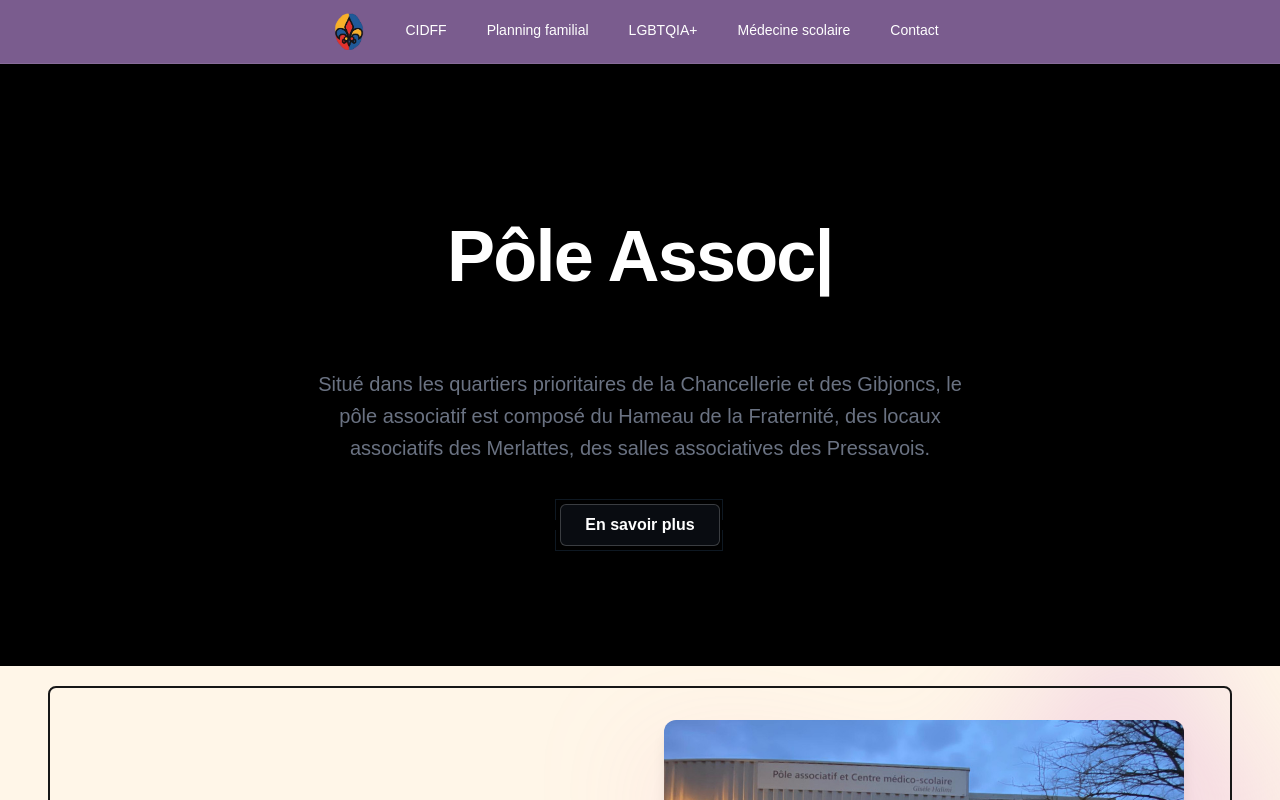
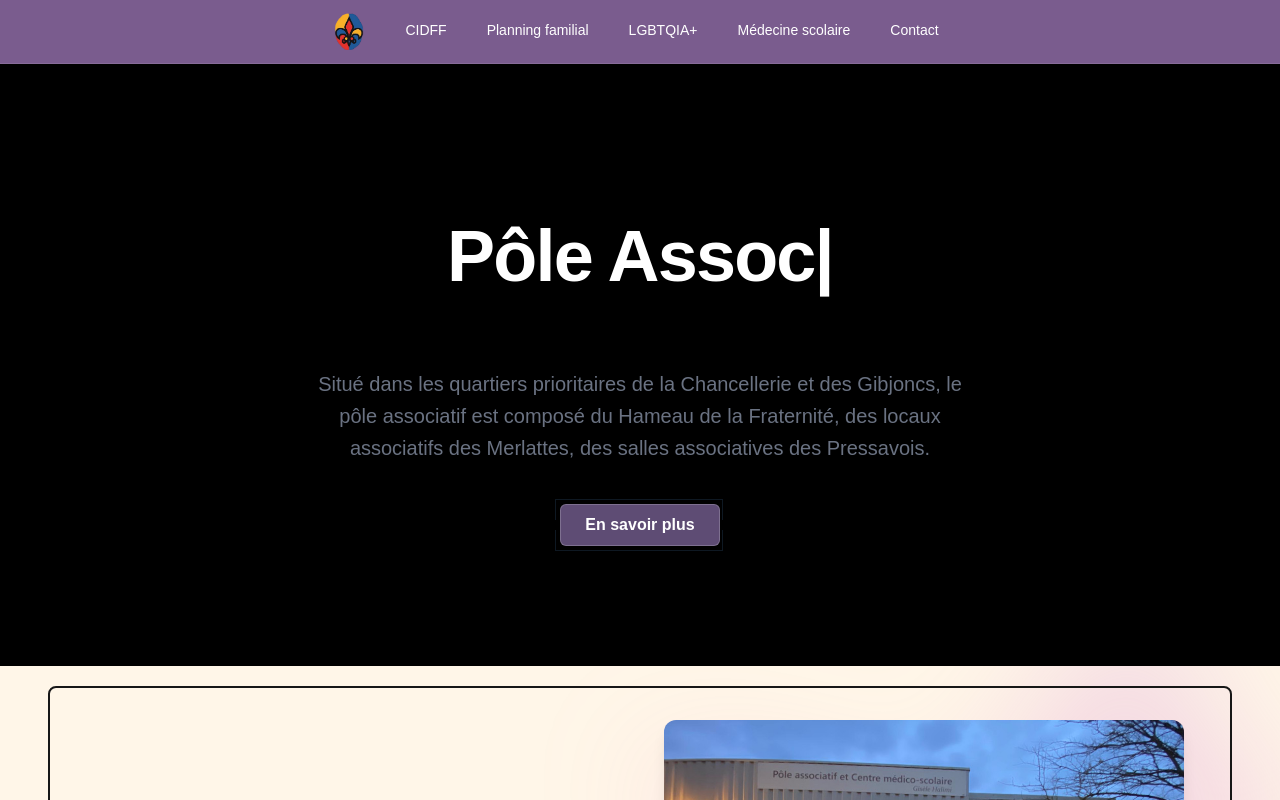
Before and after one commit to Dyls00/gisele_halimi_web_page, a Next.js app: page / in a window 1280 px wide. Shown: the top 800 px of the page. Built offline with nearby package versions, Linux system fonts and the light colour scheme.

Commit message:
Nouvelle couleur bouton du haut

```diff
--- a/app/components/accueilComponent.jsx
+++ b/app/components/accueilComponent.jsx
@@ -53,7 +53,7 @@ export default function AccueilComponent() {
               </p>
               <div className="mt-10 flex items-center justify-center gap-x-6">
                 <div className="button-borders">
-            <button className="group/button relative inline-flex items-center justify-center overflow-hidden rounded-md bg-gray-800/30 backdrop-blur-lg px-6 py-2 text-base font-semibold text-white transition-all duration-300 ease-in-out hover:scale-110 hover:shadow-xl hover:shadow-gray-600/50 border border-white/20">
+            <button className="group/button relative inline-flex items-center justify-center overflow-hidden rounded-md bg-[#5E4C74] backdrop-blur-lg px-6 py-2 text-base font-semibold text-white transition-all duration-300 ease-in-out hover:scale-110 hover:shadow-xl hover:shadow-[#5E4C74]/50 border border-white/20">
               <a
                 href="https://www.facebook.com/mairie.bourges/posts/-inauguration-du-p%C3%B4le-de-pr%C3%A9vention-associatif-et-m%C3%A9dico-scolaire-gis%C3%A8le-halimi-/1372931574870687/"
                 className="text-white text-sm md:text-base break-all"
```
